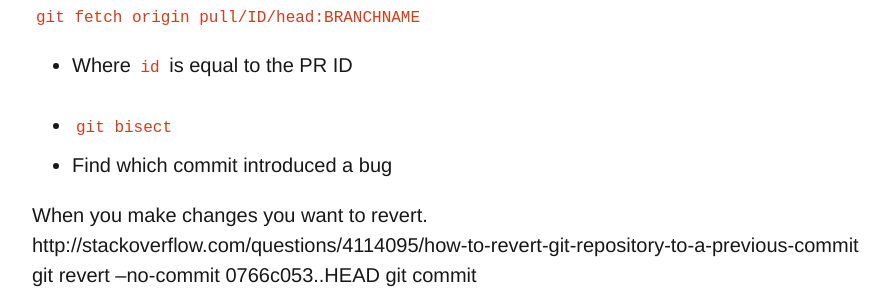
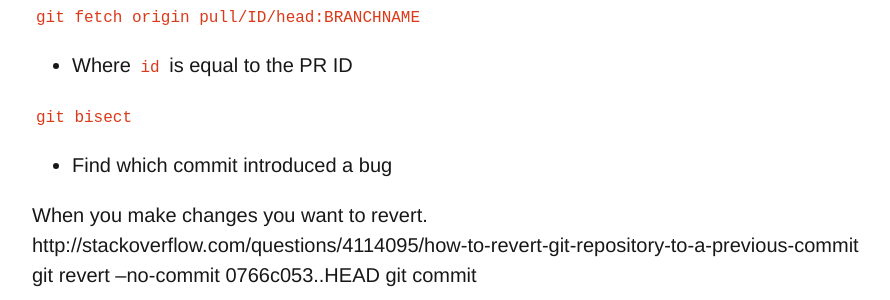
Before and after one commit to chief10/chief10.github.io, a Jekyll site: the page built from cheatsheet.md, in a window 1280 px wide. Shown: the part 3283-3583 px from the top of the page, without its empty margins (112-1002 px from the left). Built offline with Jekyll 4.4.1, drawn with Linux system fonts in a browser that asks for light colours; some web fonts are replaced; comment, search, counter and statistics services are not loaded.

```diff
--- a/cheatsheet.md
+++ b/cheatsheet.md
@@ -91,7 +91,7 @@ option + tab
 `git fetch origin pull/ID/head:BRANCHNAME`
 - Where `id` is equal to the PR ID
 
-- `git bisect`
+`git bisect`
 - Find which commit introduced a bug
 
 When you make changes you want to revert.
```
